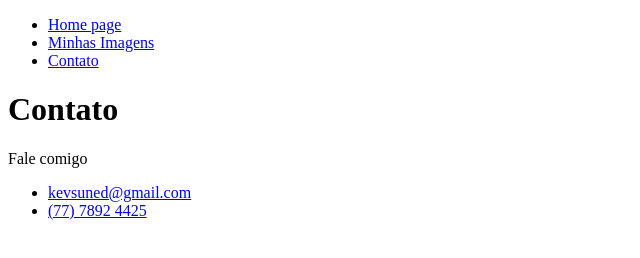
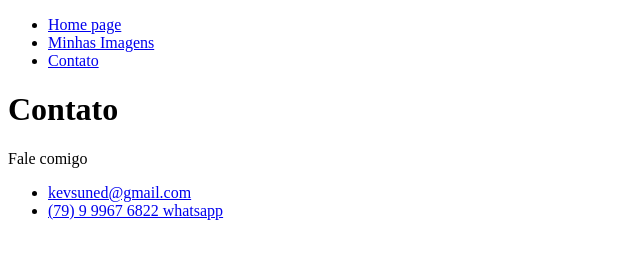
Before and after one commit to Calvino-18/Projeto_Discover-Rocketseat, a plain HTML site: page PROJETO/contact.html in a window 1280 px wide. Shown: the whole page, without its empty margins (0-640 px from the left). Drawn offline with Linux system fonts and the light colour scheme.

Commit message:
Add whatsapp

```diff
--- a/PROJETO/contact.html
+++ b/PROJETO/contact.html
@@ -31,7 +31,7 @@
           <a href="mailto:meuemail.com"> kevsuned@gmail.com</a>
       </li>
       <li>
-         <a href="tel:7778924425">(77) 7892 4425</a>
+         <a href="tel:79999676822">(79) 9 9967 6822 whatsapp</a>
       </li>
    </ul>
 </body>
```
